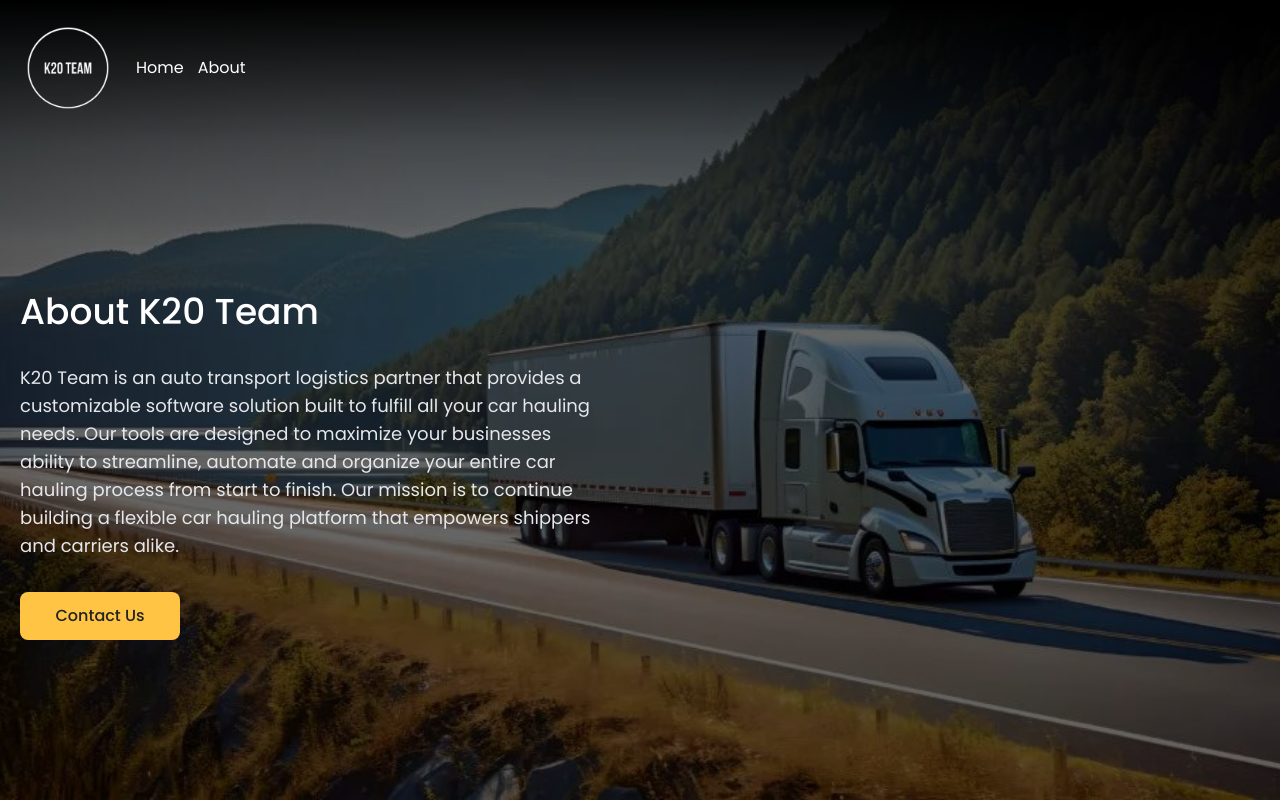
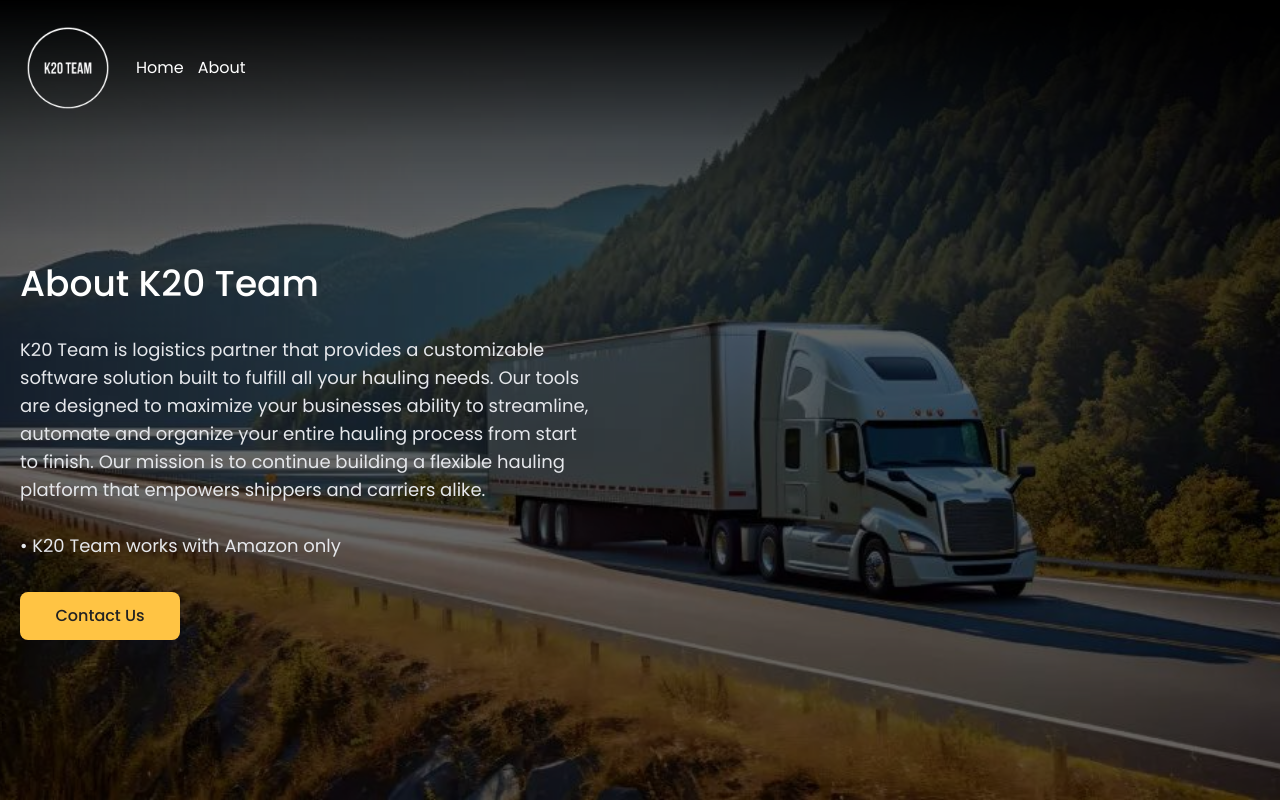
Before and after one commit to Adilravshanov/k20-team-main, a React (Vite) app: page /about in a window 1280 px wide. Built offline with nearby package versions, Linux system fonts and the light colour scheme.

Commit message:
changing the about text to better one

```diff
--- a/src/pages/About.jsx
+++ b/src/pages/About.jsx
@@ -11,13 +11,13 @@ const About = () => (
 
       {/* description */}
       <p className="animate__animated animate__fadeInLeft text-gray-200 sm:text-lg">
-      K20 Team is an auto transport logistics partner
-      that provides a customizable software solution built
-      to fulfill all your car hauling needs. Our tools are designed
-      to maximize your businesses ability to streamline, automate and organize
-      your entire car hauling process from start to finish.
-      Our mission is to continue building a flexible car hauling platform
-      that empowers shippers and carriers alike.
+      K20 Team is logistics partner that provides a customizable
+      software solution built to fulfill all your hauling needs. Our tools
+      are designed to maximize your businesses ability to streamline, automate
+      and organize your entire hauling process from start to finish.
+      Our mission is to continue building a flexible hauling platform
+      that empowers shippers and carriers alike. <br /><br />
+      • K20 Team works with Amazon only
       </p>
 
       {/* links wrapper */}
```
